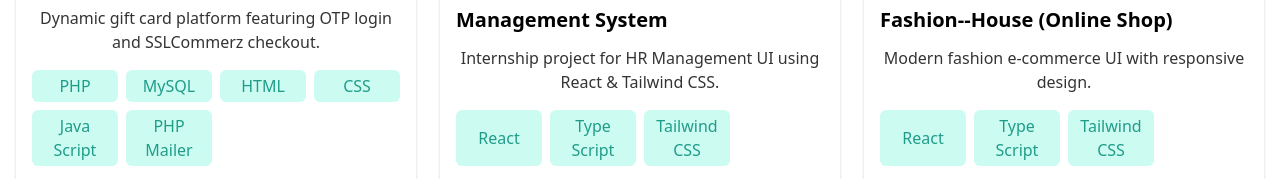
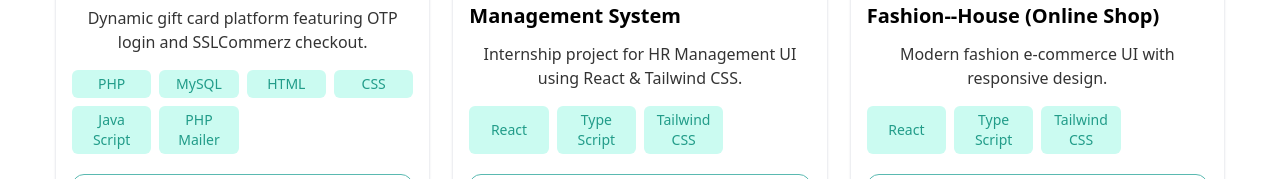
Before and after one commit to ashikapi/ashikapi_portfolio, a React (Vite) app: page /featuredprojects in a window 1280 px wide. Shown: the part 2621-2800 px from the top of the page. Built offline with nearby package versions, Linux system fonts and the light colour scheme.

Commit message:
update navbar

```diff
--- a/src/components/Header.tsx
+++ b/src/components/Header.tsx
@@ -35,11 +35,11 @@ const Header = () => {
           <ul className='hidden md:flex justify-evenly items-center text-slate-50 font-semibold xl:text-lg text-sm list-none xl:gap-6 lg:gap-4 md:gap-2.5 xl:mr-4'>
             <li className='hover:text-[rgb(0,150,137)]'><a className='' href="#home">Home</a></li>
             <li className='hover:text-[rgb(0,150,137)]'><a href="#aboutme">About Me</a></li>
-            <li className='hover:text-[rgb(0,150,137)]'><a href="#services">Services</a></li>
+            {/* <li className='hover:text-[rgb(0,150,137)]'><a href="#services">Services</a></li> */}
             <li className='hover:text-[rgb(0,150,137)]'><a href="#skill">My Skills</a></li>
-            <li className='hover:text-[rgb(0,150,137)]'><a href="#experience">Experience</a></li>
+            {/* <li className='hover:text-[rgb(0,150,137)]'><a href="#experience">Experience</a></li> */}
             <li onClick={handleDownload} className='hover:text-[rgb(0,150,137)]'><a href="/Md.-Ashikur-Rahaman-Api-Resume2.pdf" download>My Resume</a></li>
-            <li className='hover:text-[rgb(0,150,137)]'><a href="#testimonials">Testimonials</a></li>
+            {/* <li className='hover:text-[rgb(0,150,137)]'><a href="#testimonials">Testimonials</a></li> */}
             <li className='hover:text-[rgb(0,150,137)]'><a href="#contact">Contact</a></li>
           </ul>
         </div>
--- a/src/pages/FeaturedProjects.tsx
+++ b/src/pages/FeaturedProjects.tsx
@@ -43,7 +43,7 @@ url: 'https://bmcbd.netlify.app/'
 
 const FeaturedProjects = () => {
   return (
-    <div className='flex justify-center items-center mt-12 mb-12'>
+    <div className='flex justify-center items-center mt-12 mb-12 px-10'>
         <div>
             <div className='flex justify-center items-center'>
                 <h1 className="text-3xl font-bold text-slate-900 mb-4">Featured <span className='text-teal-600'>Projects</span></h1>
@@ -55,9 +55,9 @@ const FeaturedProjects = () => {
               <div className="p-4">
                 <h1 className='text-xl font-semibold text-black mb-3'>{project.title}</h1>
                 <p className='text-center text-black opacity-80'>{project.Description}</p>
-                <div className='grid grid-cols-4 gap-2 mt-4 text-[rgb(33,156,137)] pb-10'>
+                <div className='grid grid-cols-4 gap-2 mt-4 text-[rgb(33,156,137)] pb-5'>
                   {project.Tech.map((tech, index) => (
-                <button key={index} className='px-2 py-1 bg-[rgb(203,251,241)] rounded-md'>{tech}</button>
+                <button key={index} className='px-2 py-1 bg-[rgb(203,251,241)] rounded-md text-sm'>{tech}</button>
                   ))}
                 </div>
 
```
